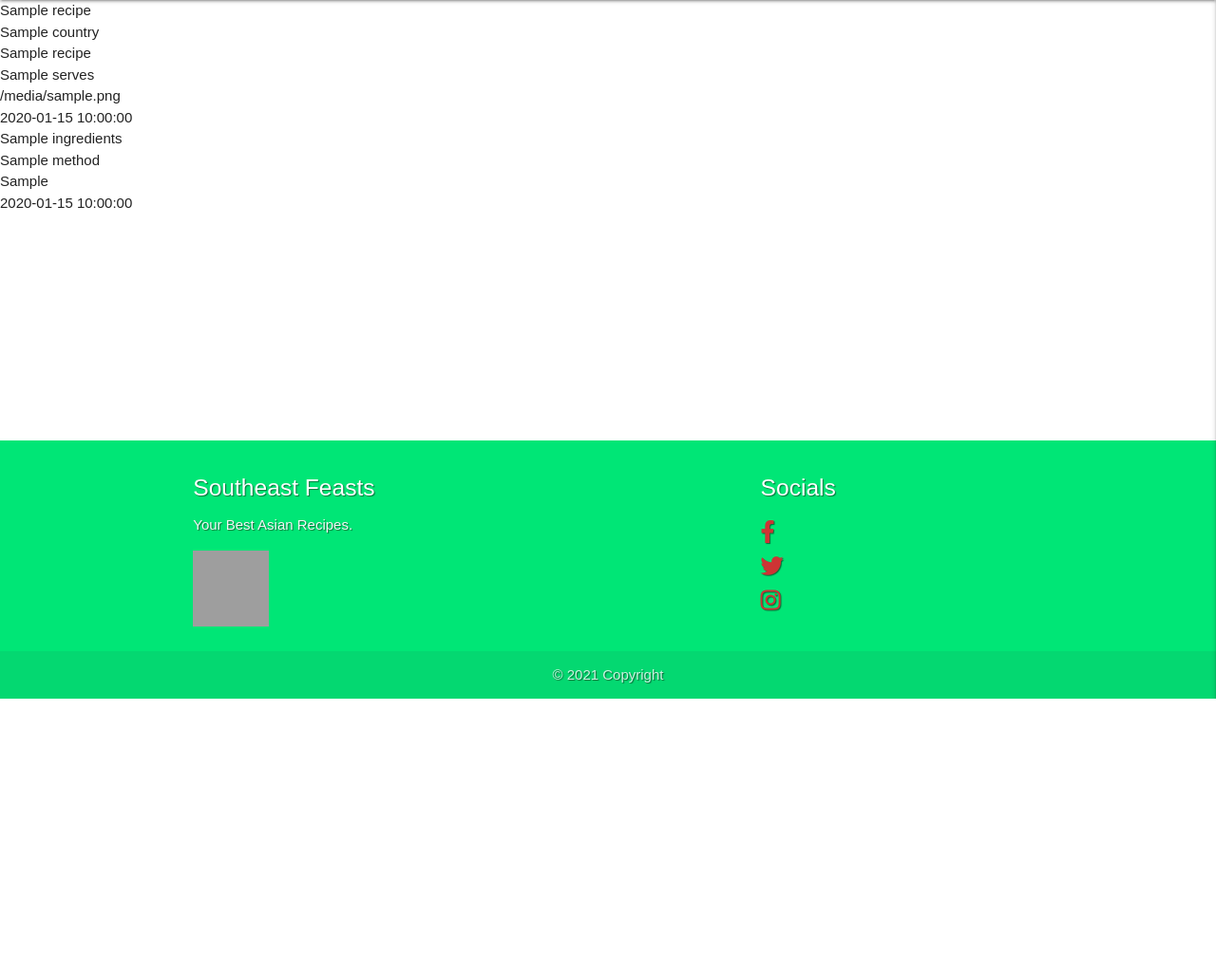
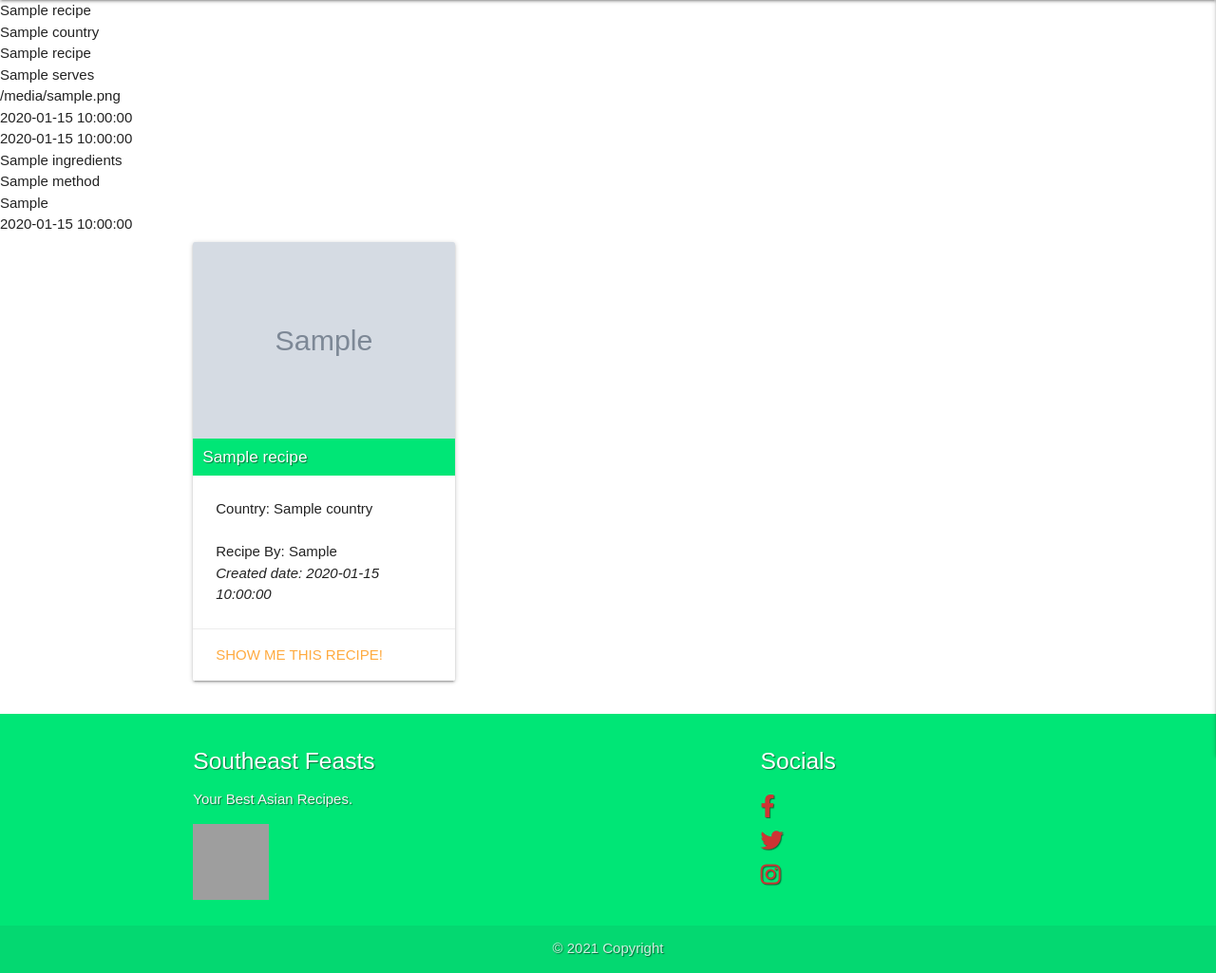
Before and after one commit to lukehanson2429/southeast-feasts, a Flask app: page /get_recipes/1 in a window 1280 px wide. Shown: the part 64-1089 px from the top of the page at 95% size. Before the commit the page ends 800 px from the top, so only its background shows below. Run offline with Flask 2, Linux system fonts and the light colour scheme; grey boxes marked "Sample" are stand-in pictures; a database or web service that is not in the repository returns one stand-in record (values such as "Sample title"); some libraries are stand-ins or nearby versions; some web fonts are replaced; grey boxes are pictures that could not be loaded.

Commit message:
card panel added for recipes on recipes page and styled in css

```diff
--- a/static/css/style.css
+++ b/static/css/style.css
@@ -110,6 +110,10 @@ ul.dropdown-content li a {
       padding: 10px;
   }
 
+.recipe-name {
+    padding: 10px;
+    margin: 0;
+}
 
 .footer-logo img {
     width: 80px;
--- a/templates/recipes.html
+++ b/templates/recipes.html
@@ -7,9 +7,33 @@
         {{ recipe.serves }}<br>
         {{ recipe.image_url }}<br>
         {{ recipe.prep_time }}<br>
+        {{ recipe.cook_time }}<br>
         {{ recipe.ingredients }}<br>
         {{ recipe.method }}<br>
         {{ recipe.recipe_by }}<br>
         {{ recipe.created_date }}<br>
     {% endfor %}
+<div class="container">
+    <div class="row">
+    <div class="col s6 m4">
+      <div class="card">
+          {% for recipe in recipes %}
+        <div class="card-image">
+          <img src="{{ recipe.image_url }}">
+        </div>
+        <h6 class="recipe-name nav-shadow white-text green accent-3">{{ recipe.recipe_name }}</h6>
+        <div class="card-content">
+          <p>Country: {{ recipe.country }}</p>
+          <br>
+          <strong>Recipe By: {{ recipe.recipe_by }}</strong><br>
+          <em>Created date: {{ recipe.created_date }}</em>
+        </div>
+        <div class="card-action">
+          <a href="#">Show me this recipe!</a>
+        </div>
+            {% endfor %}
+      </div>
+    </div>
+  </div>
+  </div>
 {% endblock %}
```
